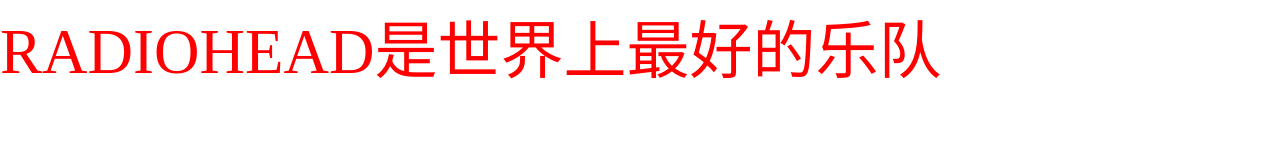
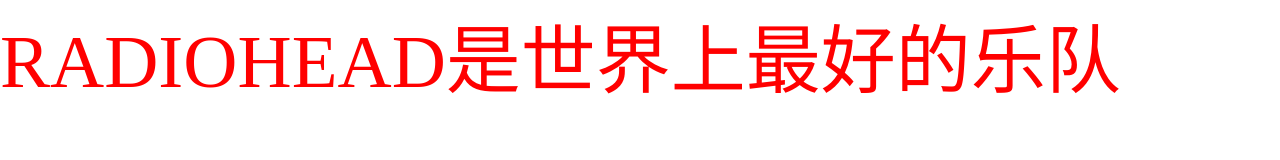
Before and after one commit to Yuyou-oveitsuk/whenyousleep, a plain HTML site: page index.html in a window 1280 px wide. Drawn offline with Linux system fonts and the light colour scheme.

Commit message:
Update index.html

```diff
--- a/index.html
+++ b/index.html
@@ -12,7 +12,7 @@
   </head>
   <body>
 	 <div style="
-     font-size: 63px;
+     font-size: 75px;
      color: red;
      "
      <p>RADIOHEAD是世界上最好的乐队</p>
```
